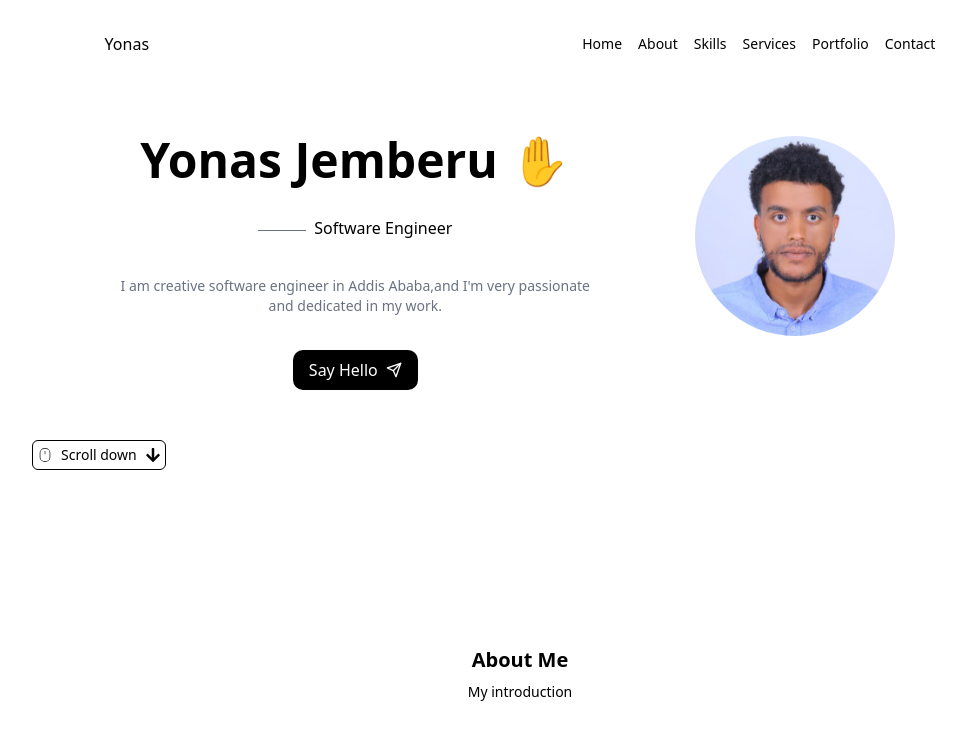
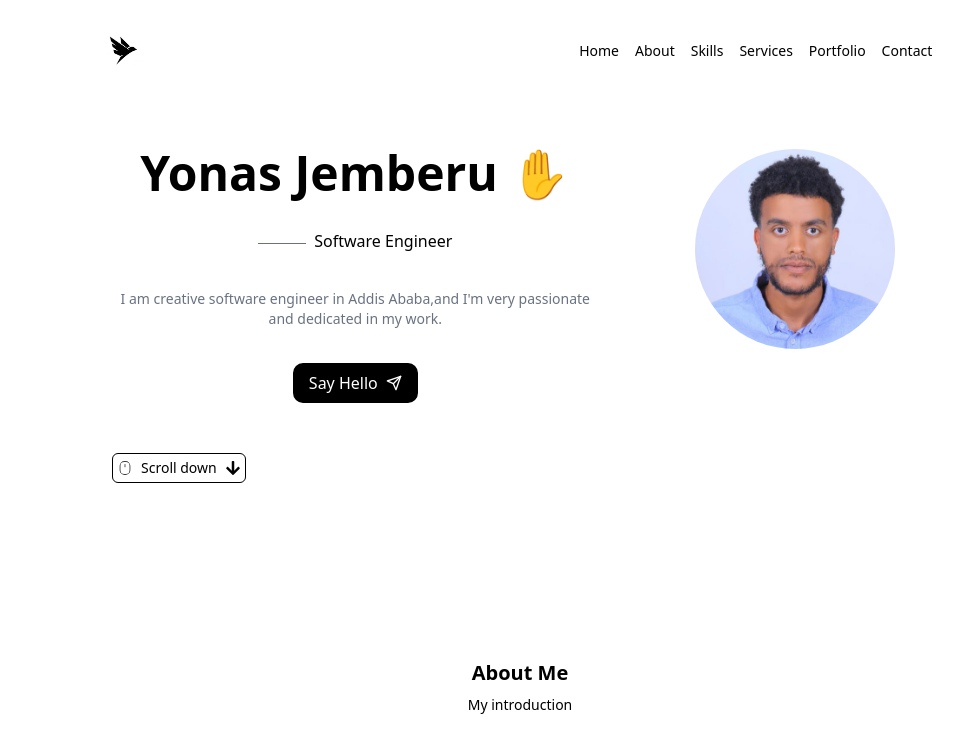
Before and after one commit to Yonas721/personal-portfolio-2, a React (Vite) app: page / in a window 1280 px wide. Shown: the top 749 px of the page, without its empty margins (120-1086 px from the left). Built offline with nearby package versions, Linux system fonts and the light colour scheme.

Commit message:
added a logo which relates to my name

```diff
--- a/src/components/Main.tsx
+++ b/src/components/Main.tsx
@@ -24,7 +24,7 @@ const Main = () => {
 
         <a
           href="#contact"
-          className="flex items-center gap-2 border rounded-md p-1 mt-4 self-start font-bold"
+          className="flex items-center gap-2 border rounded-md p-1 mt-4 self-start ml-20 font-bold"
         >
           <CiDesktopMouse2 />
           <p className="text-sm font-medium">Scroll down</p>
--- a/src/components/NavBar.tsx
+++ b/src/components/NavBar.tsx
@@ -1,8 +1,14 @@
+import Irgib from "../assets/irgib.png";
+
 const NavBar = () => {
   return (
     <nav className="flex justify-around py-3  my-4 mx-2">
-     <a href="#home"> <h1 className="center font-medium px-2 py-1">Yonas</h1>
-     </a>
+      <a href="#home">
+        {" "}
+        <h1 className="w-12  px-2 py-1">
+          <img src={Irgib} alt="yonas's logo" />
+        </h1>
+      </a>
       <ul className="flex gap-4 px-2 text-sm  items-center">
         <li>
           <a href="#home"> Home</a>
```
